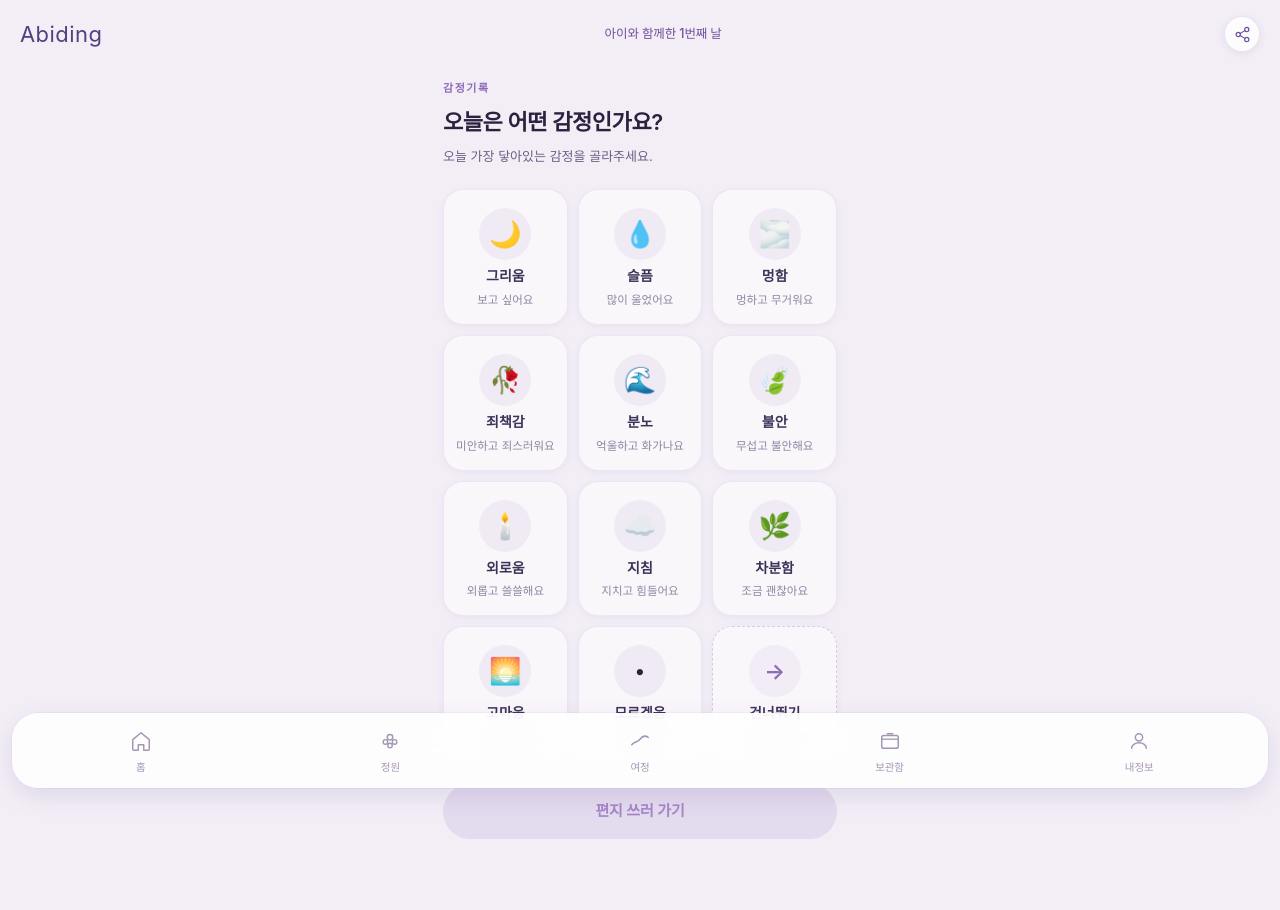
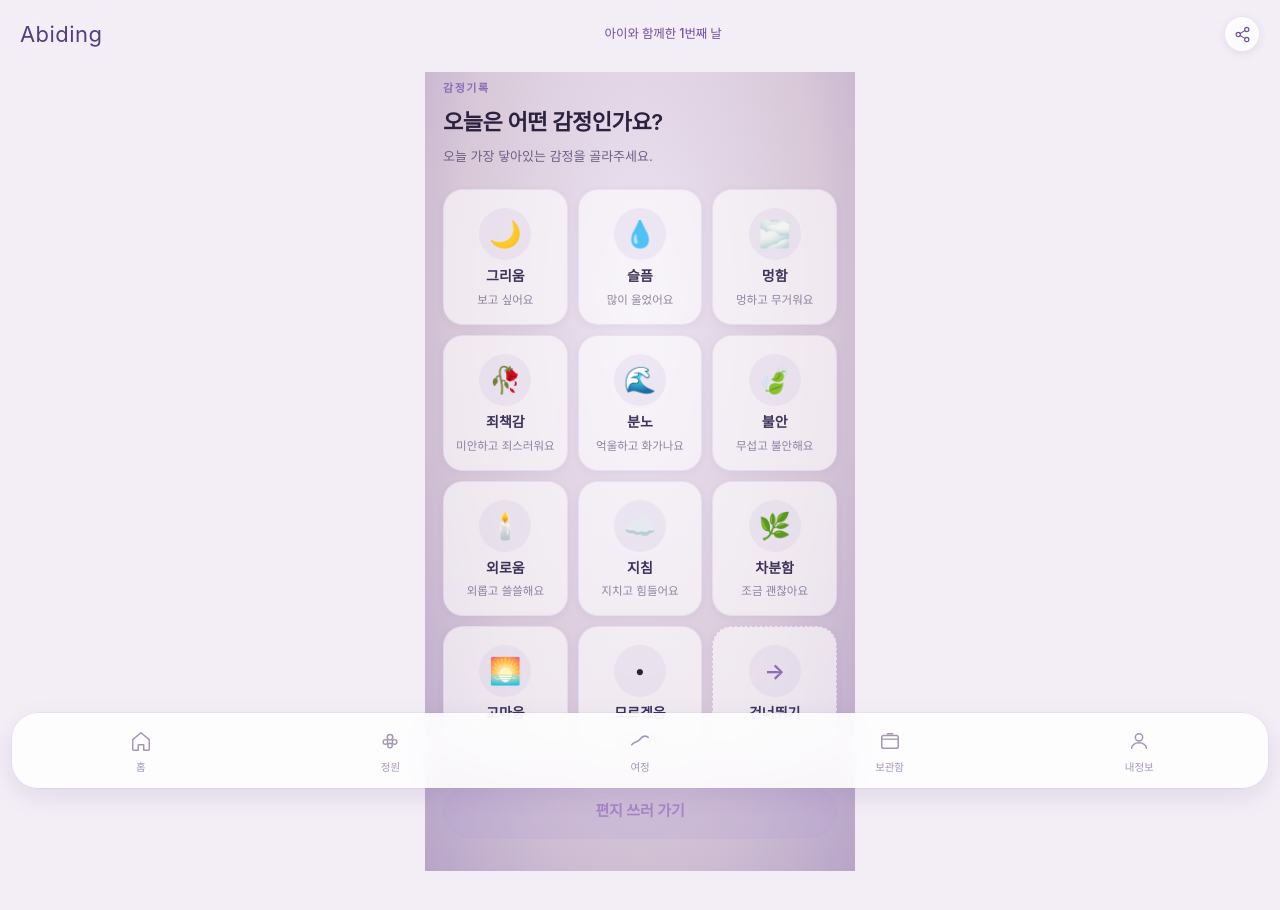
Before and after one commit to abidingpage-wonder/abidingpages, a Next.js app: page /write in a window 1280 px wide. Shown: the top 910 px of the page. Built offline with nearby package versions, Linux system fonts and the light colour scheme; no server answers; a web font is replaced by a local one.

Commit message:
design: 감정기록 화면 배경 라벤더 방사형 그라디언트로 변경

```diff
--- a/app/(main)/write/page.tsx
+++ b/app/(main)/write/page.tsx
@@ -53,6 +53,7 @@ export default function EmotionSelectPage() {
       flexDirection: 'column',
       padding: '8px 18px 32px',
       minHeight: '100%',
+      background: 'radial-gradient(at 50% 30%, #ece4f3 0%, #d8c8d8 60%, #b7a4c8 100%)',
     }}>
 
       {/* 헤더 */}
@@ -94,8 +95,8 @@ export default function EmotionSelectPage() {
                 borderRadius: 20,
                 padding: '18px 8px 16px',
                 background: isSel
-                  ? 'rgba(255,255,255,0.82)'
-                  : 'rgba(255,255,255,0.55)',
+                  ? 'rgba(255,255,255,0.95)'
+                  : 'rgba(255,255,255,0.6)',
                 border: e.skip
                   ? `1.5px dashed ${isSel ? 'var(--peach-300)' : 'rgba(140,100,190,0.3)'}`
                   : isSel
```
